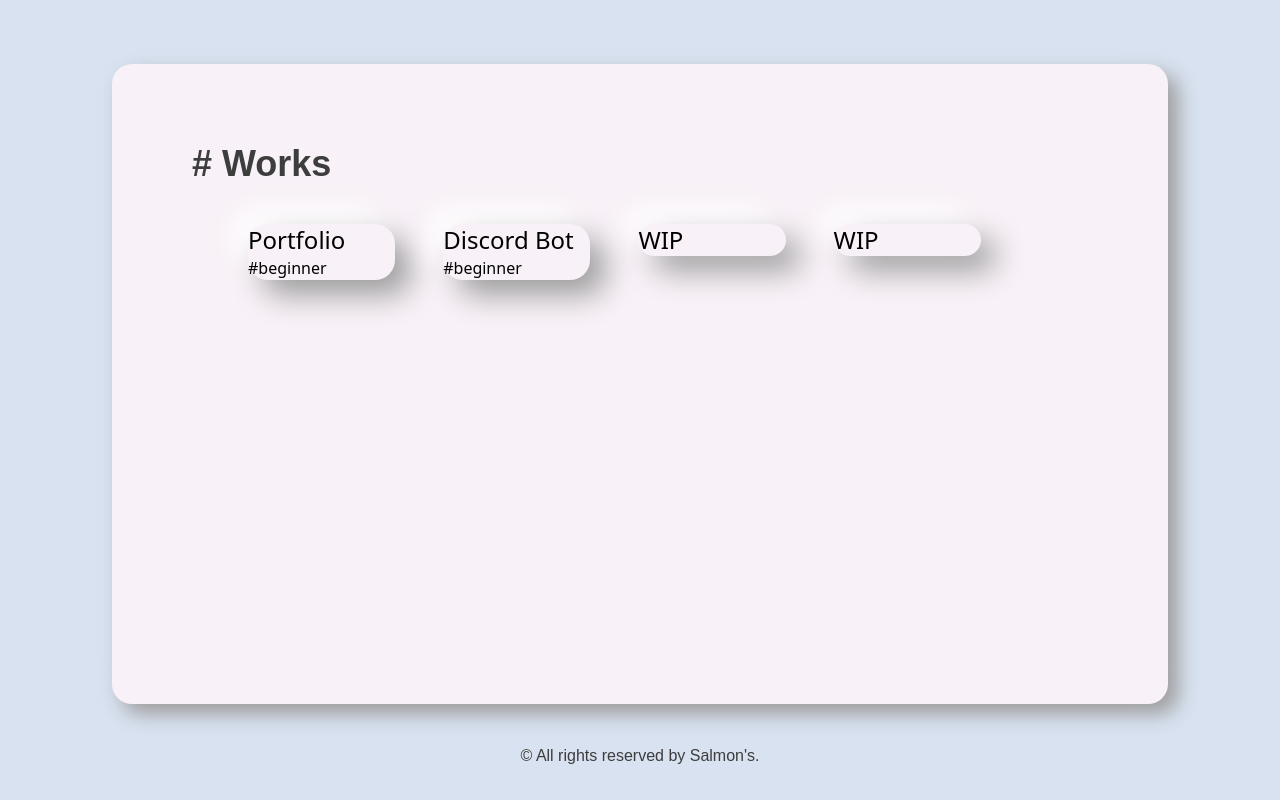
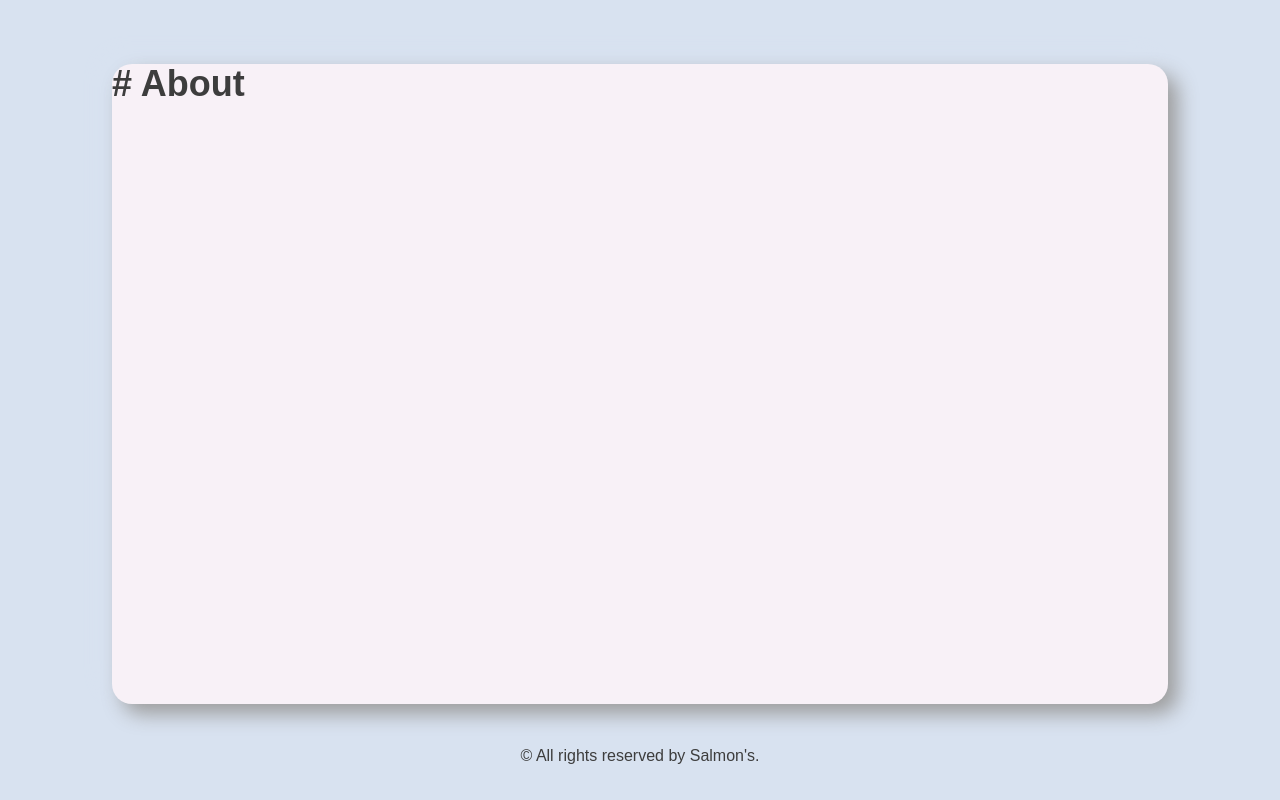
Before and after one commit to 5h4k3m3/portfolio-uno, a React (Vite) app: page / in a window 1280 px wide. Built offline with nearby package versions, Linux system fonts and the light colour scheme; a web font is replaced by a local one.

Commit message:
🚧 check position absolute, relative

```diff
--- a/src/main.tsx
+++ b/src/main.tsx
@@ -5,6 +5,7 @@ import { Footer } from "./pages/Footer";
 import { Skills } from "./pages/Skills";
 import { Works } from "./pages/Works";
 import { BgCard } from "./components/atoms/BgCard";
+import { About } from "./pages/About";
 
 // mouse cursor
 const mouse = document.querySelector(".mouse") as HTMLElement;
@@ -17,7 +18,7 @@ document.addEventListener("mousemove", (e) => {
 ReactDOM.createRoot(document.getElementById("root")!).render(
   <React.StrictMode>
     <div className="background">
-      <Works />
+      <About />
       <Footer />
     </div>
   </React.StrictMode>
--- a/src/pages/About.tsx
+++ b/src/pages/About.tsx
@@ -4,7 +4,7 @@ import { BgCard } from "../components/atoms/BgCard";
 export const About = () => {
   return (
     <BgCard>
-      <div className="absolute w-full m-20">
+      <div className="absolute top-0 left-0">
         <SubTitle># About</SubTitle>
       </div>
     </BgCard>
```
